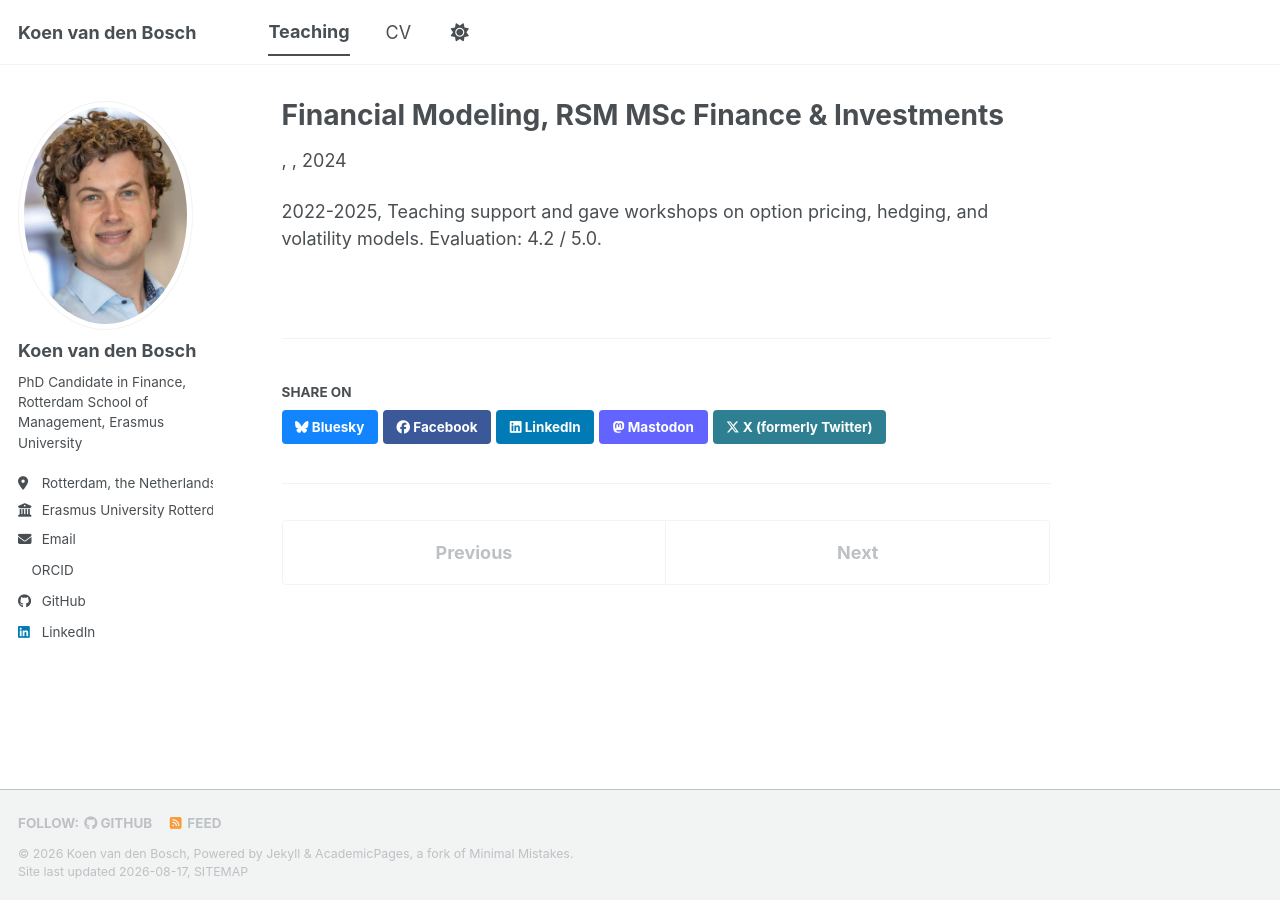
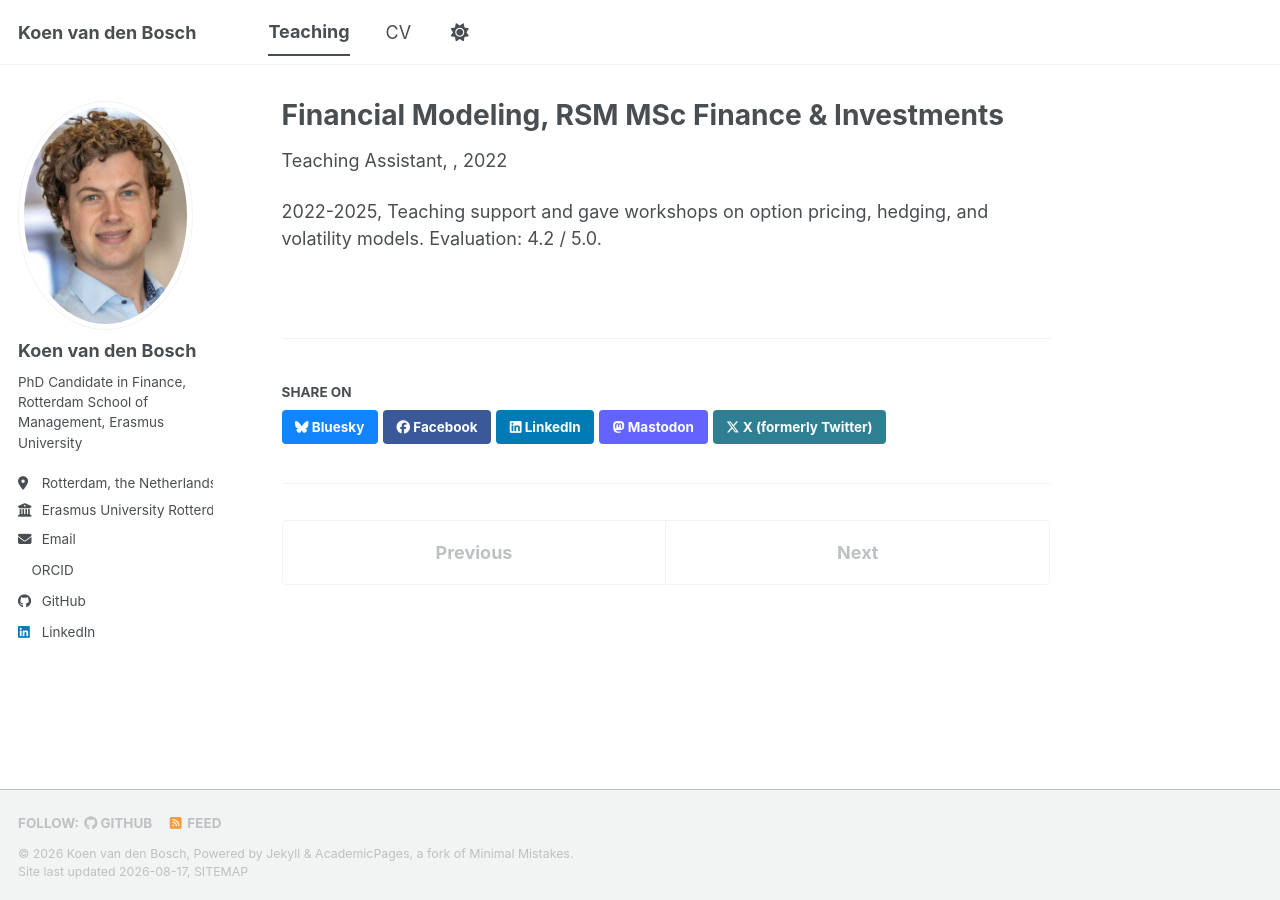
Before and after one commit to koenbosch/https-koenvandenbosch.github.io-, a Jekyll site: the page built from _teaching/2024-09-01-financial-modeling-workshops.md, in a window 1280 px wide. Built offline with Jekyll 4.4.1, drawn with Linux system fonts in a browser that asks for light colours; a style sheet for code colours, icons or effects is not loaded.

Commit message:
Update 2024-09-01-financial-modeling-workshops.md

```diff
--- a/_teaching/2024-09-01-financial-modeling-workshops.md
+++ b/_teaching/2024-09-01-financial-modeling-workshops.md
@@ -1,7 +1,10 @@
 ---
 title: "Financial Modeling, RSM MSc Finance & Investments"
 collection: teaching
+type: "Teaching Assistant"
 permalink: /teaching/2024-09-01-financial-modeling-workshops
-
+venue: ""
+date: 2022-09-03
+location: ""
 ---
 2022-2025, Teaching support and gave workshops on option pricing, hedging, and volatility models. Evaluation: 4.2 / 5.0.
```
